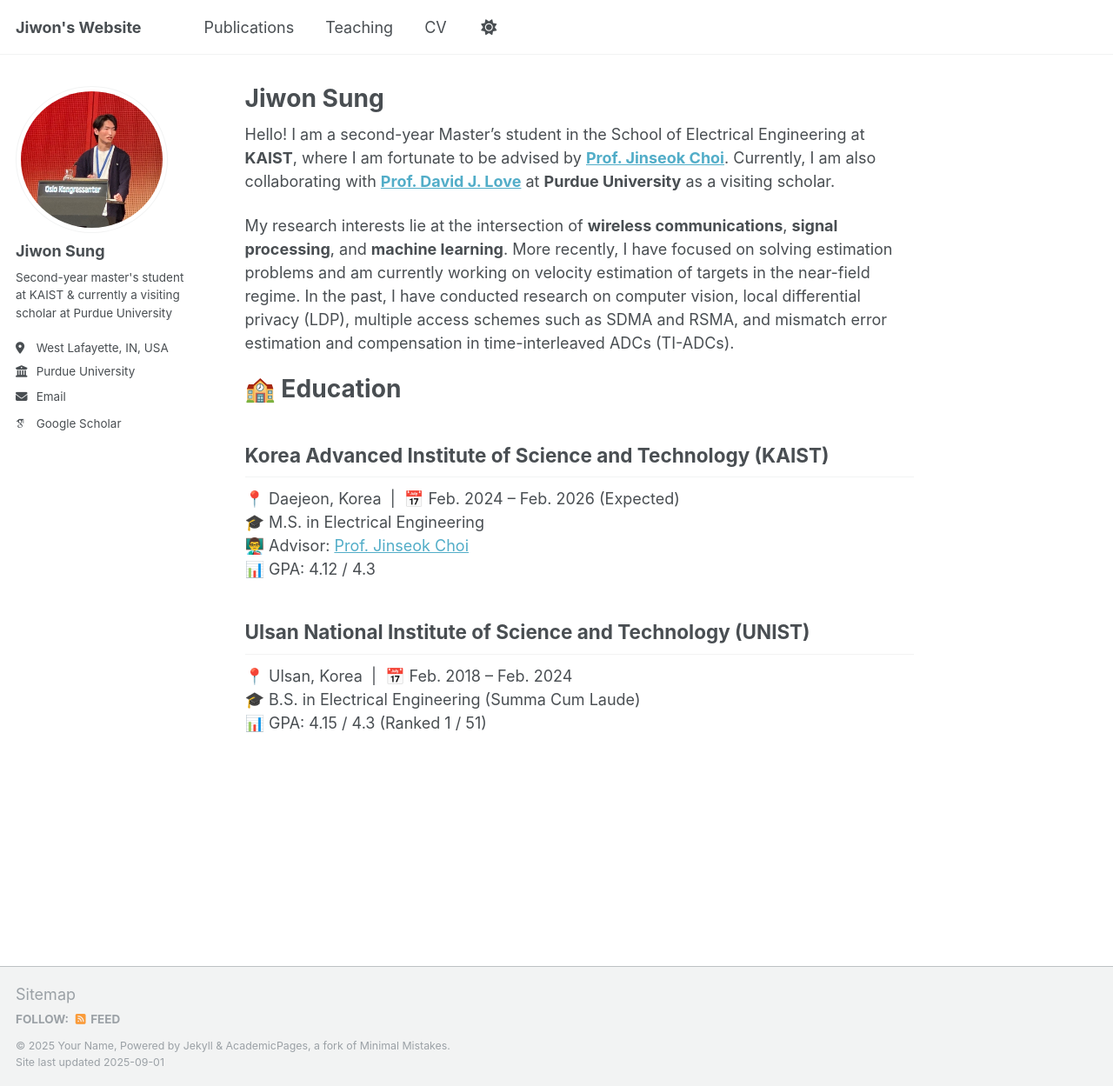
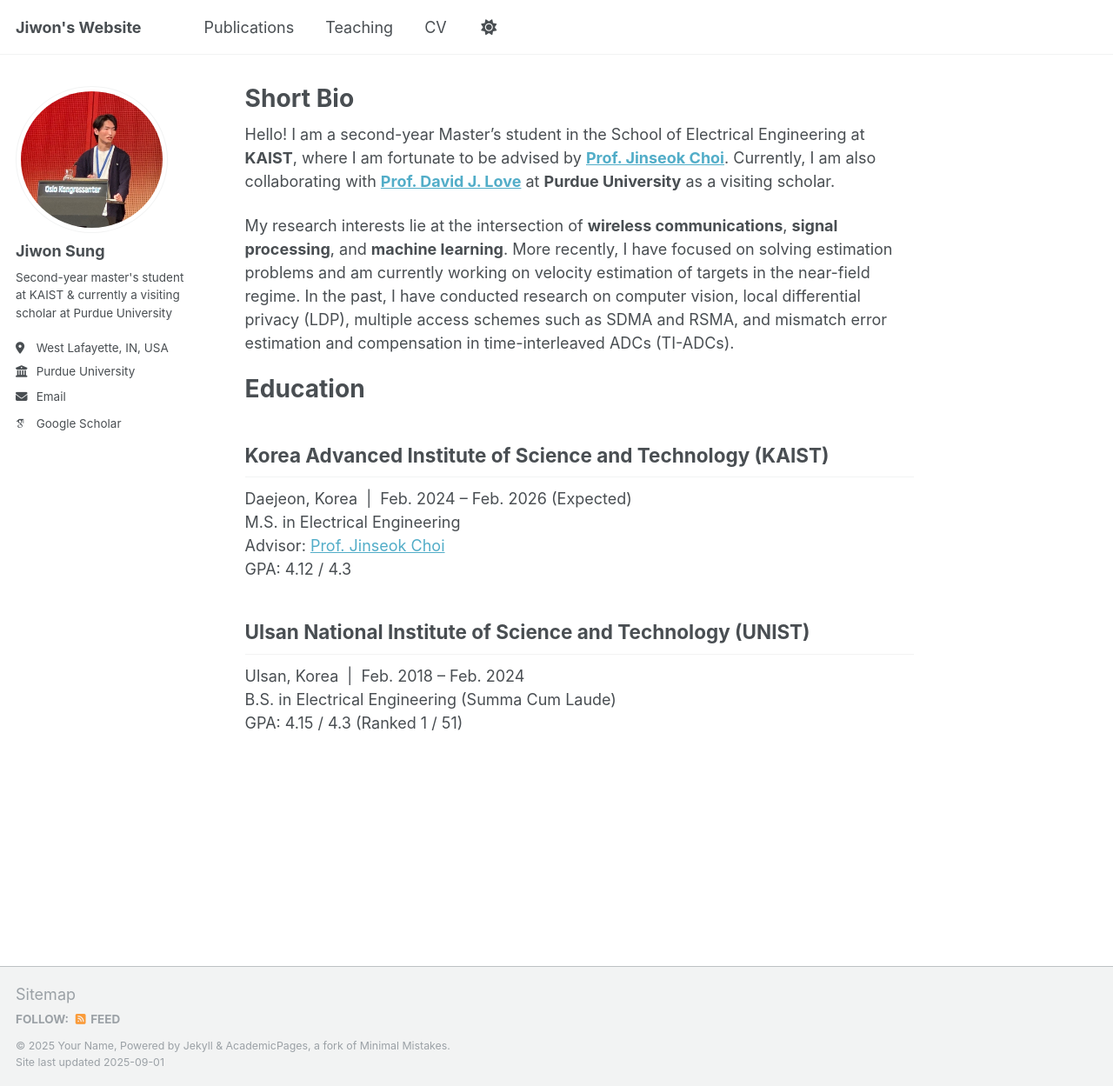
Before and after one commit to sunione/sunione.github.io, a Jekyll site: the page built from _pages/about.md, in a window 1280 px wide and 1249 px high. Shown: the whole window at 87% size. Built offline with Jekyll 4.4.1, drawn with Linux system fonts in a browser that asks for light colours; some web fonts are replaced; part of the change alters nothing that is shown.

Commit message:
about.md

```diff
--- a/_pages/about.md
+++ b/_pages/about.md
@@ -1,6 +1,6 @@
 ---
 permalink: /
-title: "Jiwon Sung"
+title: "Short Bio"
 author_profile: true
 redirect_from:
   - /about/
@@ -16,15 +16,15 @@ My research interests lie at the intersection of **wireless communications**, **
 
 
 
-🏫 Education
+Education
 ======
 ## Korea Advanced Institute of Science and Technology (KAIST)
-📍 Daejeon, Korea &nbsp;|&nbsp; 📅 Feb. 2024 – Feb. 2026 (Expected)
-🎓 M.S. in Electrical Engineering
-👨‍🏫 Advisor: [Prof. Jinseok Choi](https://sic-x.kaist.ac.kr/professor)
-📊 GPA: 4.12 / 4.3
+Daejeon, Korea &nbsp;|&nbsp; Feb. 2024 – Feb. 2026 (Expected)
+M.S. in Electrical Engineering
+Advisor: [Prof. Jinseok Choi](https://sic-x.kaist.ac.kr/professor)
+GPA: 4.12 / 4.3
 
 ## Ulsan National Institute of Science and Technology (UNIST)
-📍 Ulsan, Korea &nbsp;|&nbsp; 📅 Feb. 2018 – Feb. 2024
-🎓 B.S. in Electrical Engineering (Summa Cum Laude)
-📊 GPA: 4.15 / 4.3 (Ranked 1 / 51)
+Ulsan, Korea &nbsp;|&nbsp; Feb. 2018 – Feb. 2024
+B.S. in Electrical Engineering (Summa Cum Laude)
+GPA: 4.15 / 4.3 (Ranked 1 / 51)
```
